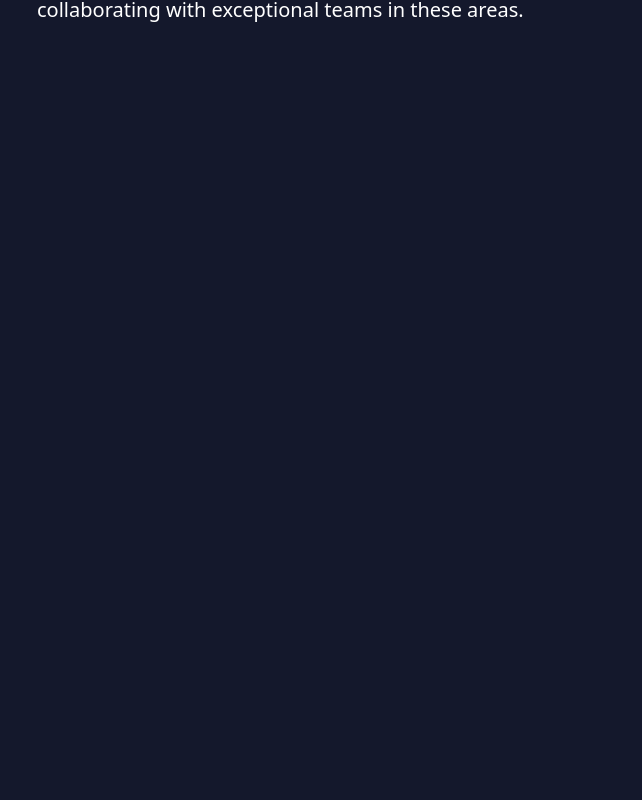
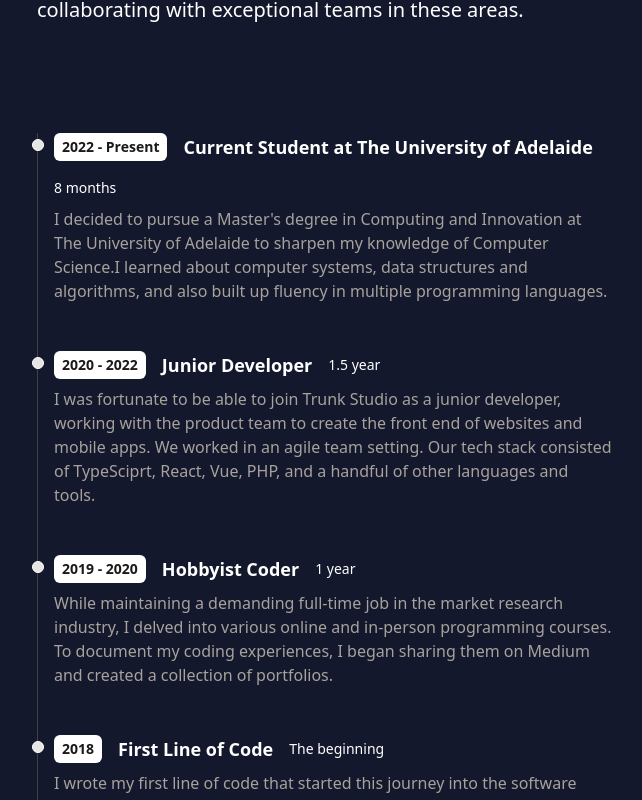
Before and after one commit to ting11222001/litingtiff.dev, a Next.js app in the folder portfolio/: page /profile in a window 1280 px wide. Shown: the part 480-1280 px from the top of the page, without its empty margins (315-957 px from the left). Before the commit the page ends 800 px from the top, so only its background shows below. Built offline with nearby package versions, Linux system fonts and the light colour scheme.

Commit message:
fix: 🐛 profile details

```diff
--- /dev/null
+++ b/portfolio/components/Timeline.tsx
@@ -0,0 +1,22 @@
+import React from 'react';
+import { timeline } from '../constants';
+import { TimelineItem } from '../components';
+
+type Props = {}
+
+const Timeline = (props: Props) => {
+  return (
+    <div className="flex flex-col md:flex-row justify-center my-20">
+      <div className="w-full">
+        {timeline.map(item => (
+          <TimelineItem
+            key={item.id}
+            {...item}
+          />
+        ))}
+      </div>
+    </div>
+  )
+}
+
+export default Timeline
--- /dev/null
+++ b/portfolio/components/TimelineItem.tsx
@@ -0,0 +1,34 @@
+import React from 'react'
+
+type Props = {
+  year: string,
+  title: string,
+  duration: string,
+  details: string
+}
+
+const TimelineItem = ({ year, title, duration, details }: Props) => {
+  return (
+    <ol className="flex flex-col md:flex-row relative border-l border-stone-700">
+      <li className="mb-10 ml-4">
+        <div className="absolute w-3 h-3 bg-stone-200 rounded-full mt-1.5 -left-1.5 border border-white" />
+        <p className="flex flex-wrap gap-4 flex-row items-center justify-start text-xs md:text-sm">
+          <span className="inline-block px-2 py-1 font-semibold text-stone-900 bg-white rounded-md">
+            {year}
+          </span>
+          <h3 className="text-lg font-semibold text-white">
+            {title}
+          </h3>
+          <div className="my-1 text-sm font-normal leading-none text-white">
+            {duration}
+          </div>
+        </p>
+        <p className="my-2 text-base font-normal text-stone-400">
+          {details}
+        </p>
+      </li>
+    </ol>
+  )
+}
+
+export default TimelineItem
--- a/portfolio/components/index.tsx
+++ b/portfolio/components/index.tsx
@@ -1,9 +1,13 @@
 import Header from './Header';
 import ProjectCard from './ProjectCard';
 import Footer from './Footer';
+import Timeline from './Timeline';
+import TimelineItem from './TimelineItem';
 
 export {
   Header,
   ProjectCard,
   Footer,
+  Timeline,
+  TimelineItem
 }
--- a/portfolio/constants/index.tsx
+++ b/portfolio/constants/index.tsx
@@ -19,6 +19,7 @@
 
 export const timeline = [
   {
+    id: 'time-1',
     year: '2022 - Present',
     title: 'Current Student at The University of Adelaide',
     duration: '8 months',
@@ -26,6 +27,7 @@
       'I decided to pursue a Master\'s degree in Computing and Innovation at The University of Adelaide to sharpen my knowledge of Computer Science.I learned about computer systems, data structures and algorithms, and also built up fluency in multiple programming languages.',
   },
   {
+    id: 'time-2',
     year: '2020 - 2022',
     title: 'Junior Developer',
     duration: '1.5 year',
@@ -33,13 +35,15 @@
       'I was fortunate to be able to join Trunk Studio as a junior developer, working with the product team to create the front end of websites and mobile apps. We worked in an agile team setting. Our tech stack consisted of TypeSciprt, React, Vue, PHP, and a handful of other languages and tools.',
   },
   {
+    id: 'time-3',
     year: '2019 - 2020',
-    title: 'Amateur',
+    title: 'Hobbyist Coder',
     duration: '1 year',
     details:
       'While maintaining a demanding full-time job in the market research industry, I delved into various online and in-person programming courses. To document my coding experiences, I began sharing them on Medium and created a collection of portfolios.',
   },
   {
+    id: 'time-4',
     year: '2018',
     title: 'First Line of Code',
     duration: 'The beginning',
--- a/portfolio/pages/profile.tsx
+++ b/portfolio/pages/profile.tsx
@@ -1,5 +1,5 @@
 import React from 'react';
-import { Header } from '../components';
+import { Header, Timeline } from '../components';
 
 type Props = {}
 
@@ -20,6 +20,8 @@
           <br></br>
           I am especially enthusiastic about creating user-friendly web and mobile applications and have had the privilege of collaborating with exceptional teams in these areas.
         </p>
+
+        <Timeline />
       </div>
 
     </div>
```
